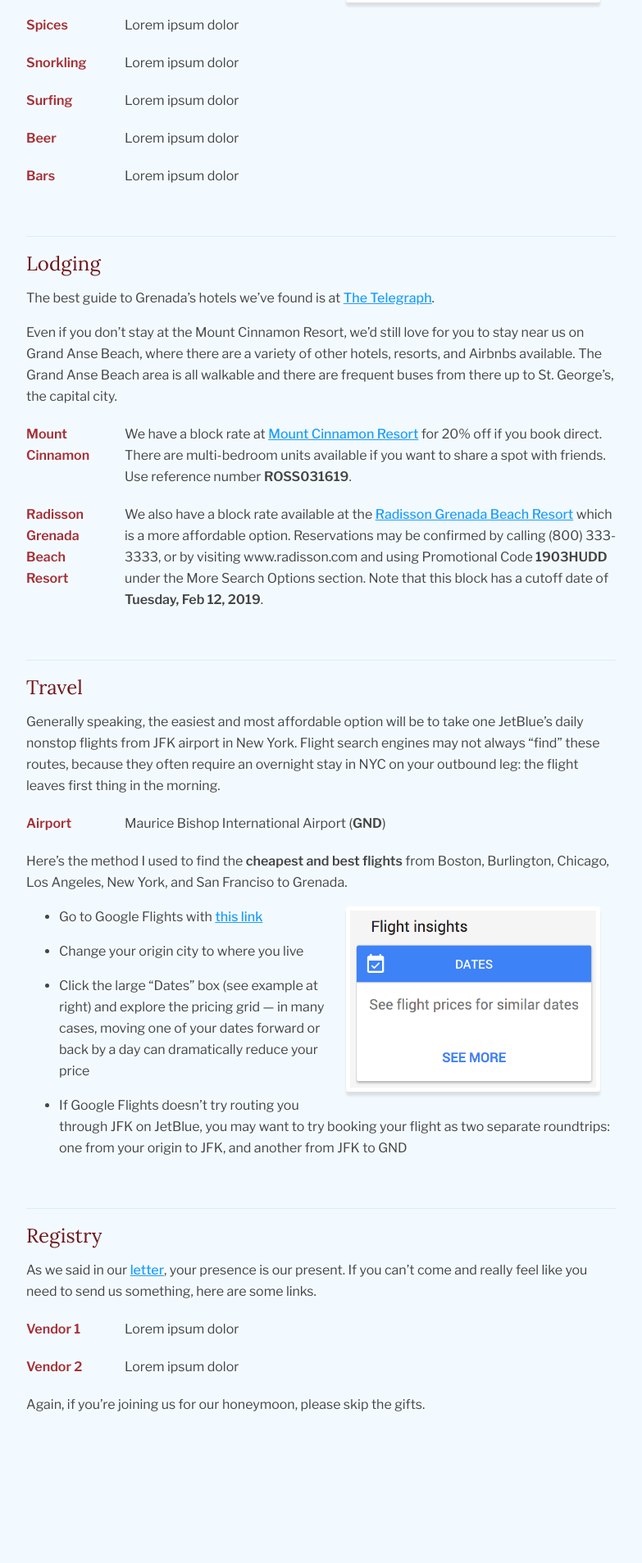
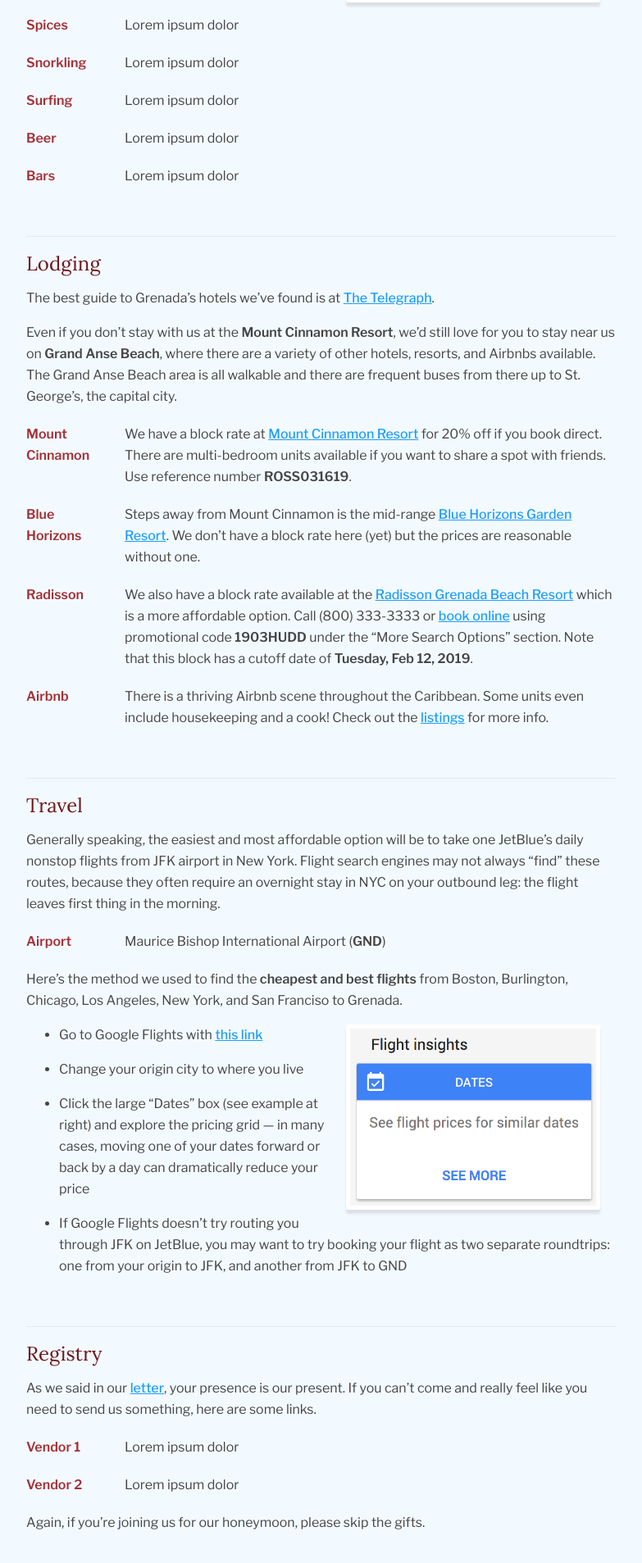
Before and after one commit to rossmeissl/bernsandblaise, a Jekyll site: the page built from index.md, in a window 1280 px wide. Shown: the part 2724-4631 px from the top of the page at 82% size, without its empty margins (188-971 px from the left). Built offline with Jekyll 4.4.1, drawn with Linux system fonts in a browser that asks for light colours; before the commit the page ends 4487 px from its top, so only the background shows below that.

Commit message:
More edits

```diff
--- a/_includes/lodging.md
+++ b/_includes/lodging.md
@@ -2,10 +2,16 @@
 
 The best guide to Grenada's hotels we've found is at [The Telegraph](https://www.telegraph.co.uk/travel/destinations/caribbean/grenada/hotels/).
 
-Even if you don't stay at the Mount Cinnamon Resort, we’d still love for you to stay near us on Grand Anse Beach, where there are a variety of other hotels, resorts, and Airbnbs available. The Grand Anse Beach area is all walkable and there are frequent buses from there up to St. George's, the capital city.
+Even if you don't stay with us at the **Mount Cinnamon Resort**, we’d still love for you to stay near us on **Grand Anse Beach**, where there are a variety of other hotels, resorts, and Airbnbs available. The Grand Anse Beach area is all walkable and there are frequent buses from there up to St. George's, the capital city.
 
 Mount Cinnamon
 : We have a block rate at [Mount Cinnamon Resort](https://mountcinnamongrenadahotel.com/) for 20% off if you book direct. There are multi-bedroom units available if you want to share a spot with friends. Use reference number **ROSS031619**.
 
-Radisson Grenada Beach Resort
-: We also have a block rate available at the [Radisson Grenada Beach Resort](https://www.radisson.com/st-georges-hotel-gd/grdgrgr/?s_cid=os.amer-gd-rad-GRDGRGR-gmb) which is a more affordable option. Reservations may be confirmed by calling (800) 333-3333, or by visiting www.radisson.com and using Promotional Code **1903HUDD** under the More Search Options section. Note that this block has a cutoff date of **Tuesday, Feb 12, 2019**.
+Blue Horizons
+: Steps away from Mount Cinnamon is the mid-range [Blue Horizons Garden Resort](https://www.grenadabluehorizons.com/en-us). We don't have a block rate here (yet) but the prices are reasonable without one.
+
+Radisson
+: We also have a block rate available at the [Radisson Grenada Beach Resort](https://www.radisson.com/st-georges-hotel-gd/grdgrgr) which is a more affordable option. Call (800) 333-3333 or [book online](https://www.radisson.com) using promotional code **1903HUDD** under the "More Search Options" section. Note that this block has a cutoff date of **Tuesday, Feb 12, 2019**.
+
+Airbnb
+: There is a thriving Airbnb scene throughout the Caribbean. Some units even include housekeeping and a cook! Check out the [listings](https://www.airbnb.com/s/Grand-Anse-Beach--Grenada) for more info.
--- a/_includes/travel.md
+++ b/_includes/travel.md
@@ -5,7 +5,7 @@
 Airport
 : Maurice Bishop International Airport (**GND**)
 
-Here's the method I used to find the **cheapest and best flights** from Boston, Burlington, Chicago, Los Angeles, New York, and San Franciso to Grenada.
+Here's the method we used to find the **cheapest and best flights** from Boston, Burlington, Chicago, Los Angeles, New York, and San Franciso to Grenada.
 
 {% include dates.html %}
 * Go to Google Flights with [this link](https://www.google.com/flights#flt=BTV.GND.2019-03-14*GND.BTV.2019-03-18;c:USD;e:1;sd:1;t:f)
--- a/css/main.scss
+++ b/css/main.scss
@@ -58,7 +58,7 @@
   height: calc(var(--height) + 2 * #{$logoPadding});
   z-index: 3;
   will-change: height, background-size, background-position;
-  mouse-events: none;
+  pointer-events: none;
 
   h1 {
     display: none;
```
Also changed, not shown: _includes/wedding.md (+1 -1 lines).
